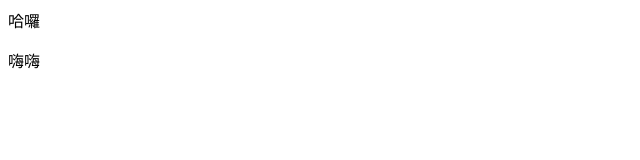
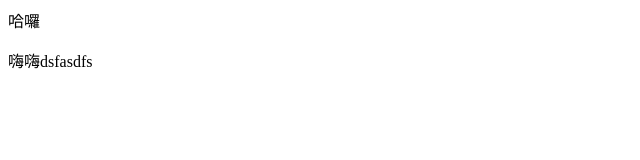
Before and after one commit to pyhsu00/gitreset, a plain HTML site: page index.html in a window 1280 px wide. Shown: the full height of the page, 0-640 px from the left. Drawn offline with Linux system fonts and the light colour scheme.

Commit message:
renew haha

```diff
--- a/index.html
+++ b/index.html
@@ -8,6 +8,6 @@
 </head>
 <body>
     哈囉
-    <p>嗨嗨</p>
+    <p>嗨嗨dsfasdfs</p>
 </body>
 </html>
```
